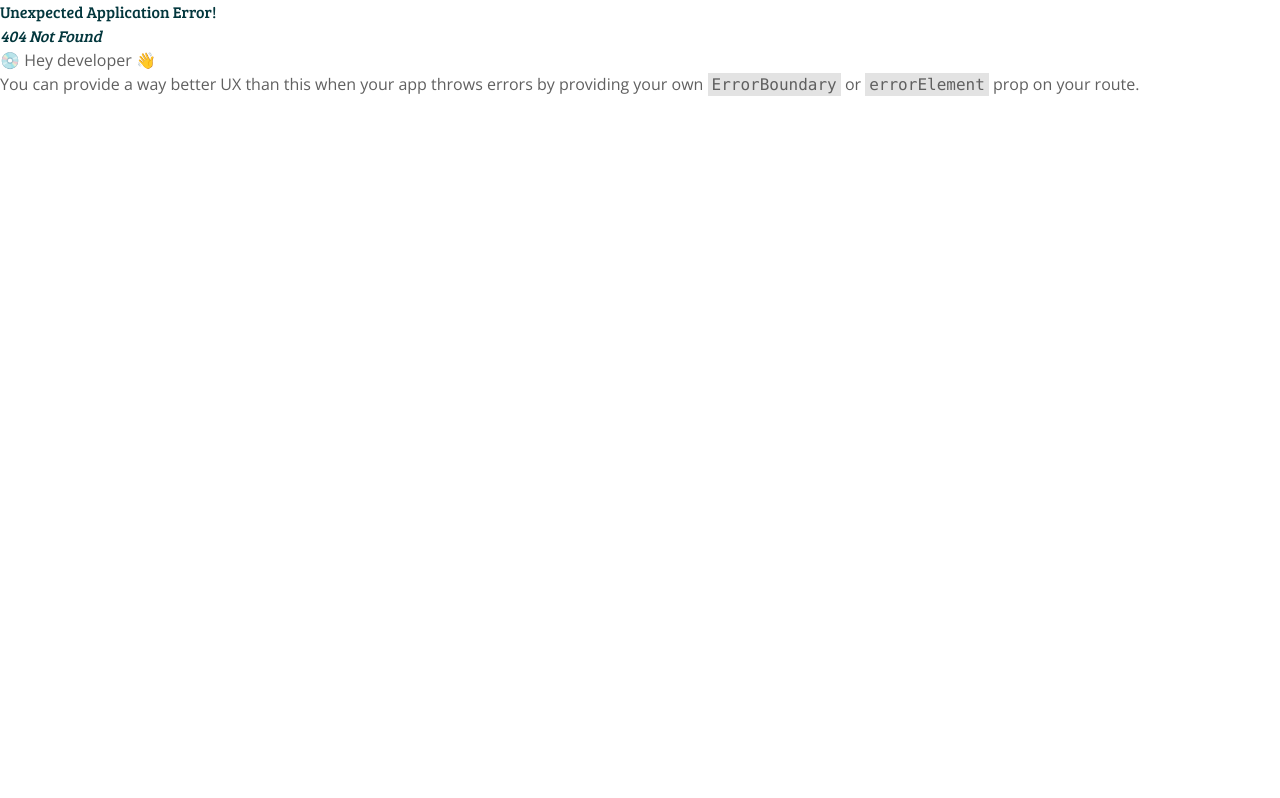
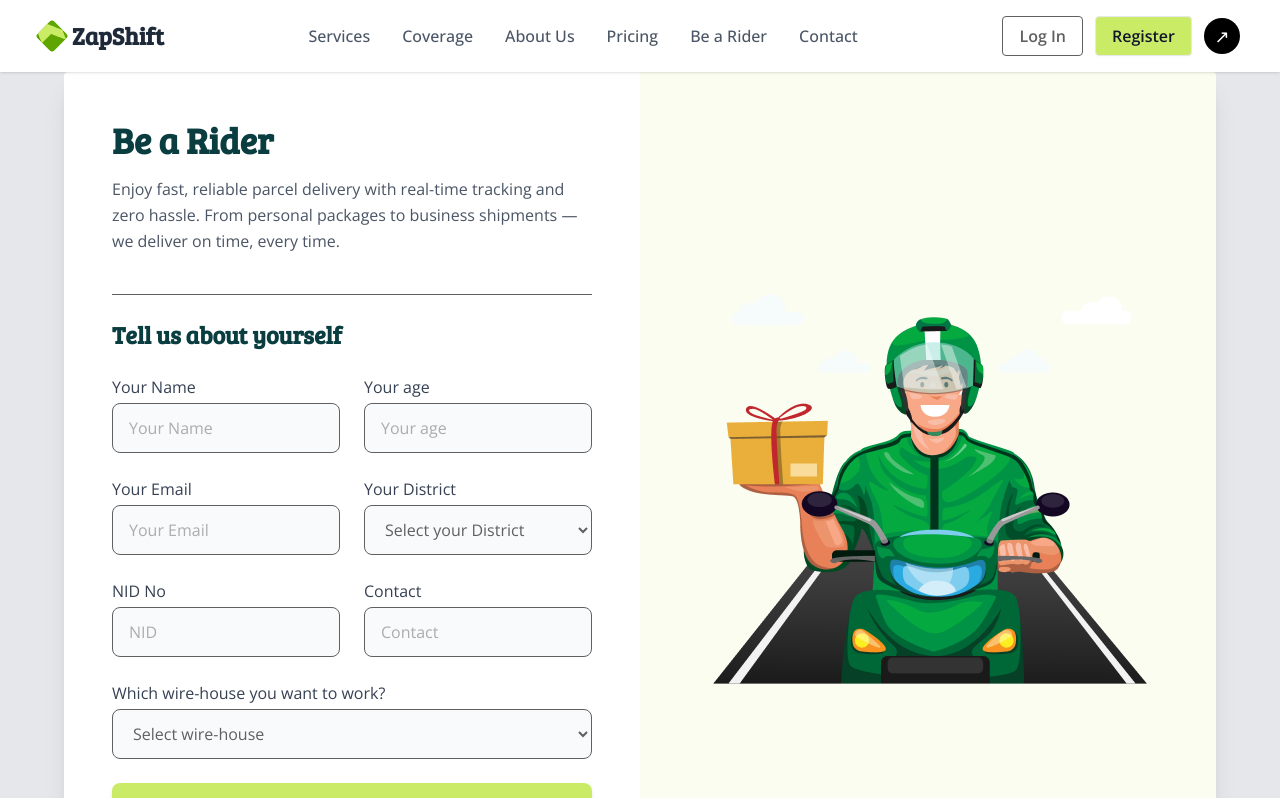
Before and after one commit to ziaul-hoque4820/zap-shift-client, a React (Vite) app: page /riderRegister in a window 1280 px wide. Before the commit this address had no page. Shown: the top 798 px of the page. Built offline with nearby package versions, Linux system fonts and the light colour scheme.

Commit message:
RiderRegister design and form validation done

```diff
--- a/src/layout/AuthLayout.jsx
+++ b/src/layout/AuthLayout.jsx
@@ -1,7 +1,7 @@
 import React from 'react'
 import { Link, Outlet } from 'react-router-dom'
 import Logo from '../assets/logo.png'
-import lideLogo from '../assets/authImage.png'
+import slideLogo from '../assets/authImage.png'
 
 function AuthLayout() {
     return (
@@ -21,7 +21,7 @@ function AuthLayout() {
                 <div className='hidden md:flex md:w-1/2 items-center bg-[#FAFDF0] justify-center p-12'>
                     <div className='text-center'>
                         <img
-                            src={lideLogo}
+                            src={slideLogo}
                             alt="Login Illustration"
                             className='w-full object-cover rounded-lg'
                         />
--- /dev/null
+++ b/src/pages/rider-register/RiderForm.jsx
@@ -0,0 +1,130 @@
+import React from "react";
+import { useForm } from "react-hook-form";
+
+function RiderForm() {
+    const { register, handleSubmit } = useForm();
+
+    const onSubmit = (data) => {
+        console.log("Rider Form Submitted:", data);
+    };
+
+    return (
+        <div className="w-full md:w-1/2 p-8 md:p-12">
+            {/* Title */}
+            <h1 className="text-4xl font-bold text-[#0A3D3F] mb-4">Be a Rider</h1>
+            <p className="text-gray-600 leading-relaxed mb-10">
+                Enjoy fast, reliable parcel delivery with real-time tracking and zero hassle.
+                From personal packages to business shipments — we deliver on time, every time.
+            </p>
+
+            <hr className="my-6" />
+
+            <h2 className="text-2xl font-semibold text-[#0A3D3F] mb-6">
+                Tell us about yourself
+            </h2>
+
+            {/* FORM START */}
+            <form onSubmit={handleSubmit(onSubmit)} className="space-y-6">
+                {/* GRID */}
+                <div className="grid grid-cols-1 md:grid-cols-2 gap-6">
+
+                    {/* Name */}
+                    <div>
+                        <label className="block text-gray-700 mb-1">Your Name</label>
+                        <input
+                            {...register("name")}
+                            type="text"
+                            placeholder="Your Name"
+                            className="w-full px-4 py-3 border rounded-lg bg-gray-50 focus:outline-none"
+                        />
+                    </div>
+
+                    {/* Age */}
+                    <div>
+                        <label className="block text-gray-700 mb-1">Your age</label>
+                        <input
+                            {...register("age")}
+                            type="number"
+                            placeholder="Your age"
+                            className="w-full px-4 py-3 border rounded-lg bg-gray-50 focus:outline-none"
+                        />
+                    </div>
+
+                    {/* Email */}
+                    <div>
+                        <label className="block text-gray-700 mb-1">Your Email</label>
+                        <input
+                            {...register("email")}
+                            type="email"
+                            placeholder="Your Email"
+                            className="w-full px-4 py-3 border rounded-lg bg-gray-50 focus:outline-none"
+                        />
+                    </div>
+
+                    {/* District */}
+                    <div>
+                        <label className="block text-gray-700 mb-1">Your District</label>
+                        <select
+                            {...register("district")}
+                            className="w-full px-4 py-3 border rounded-lg bg-gray-50 focus:outline-none"
+                        >
+                            <option>Select your District</option>
+                            <option>Dhaka</option>
+                            <option>Chattogram</option>
+                            <option>Khulna</option>
+                            <option>Rajshahi</option>
+                        </select>
+                    </div>
+
+                    {/* NID */}
+                    <div>
+                        <label className="block text-gray-700 mb-1">NID No</label>
+                        <input
+                            {...register("nid")}
+                            type="text"
+                            placeholder="NID"
+                            className="w-full px-4 py-3 border rounded-lg bg-gray-50 focus:outline-none"
+                        />
+                    </div>
+
+                    {/* Contact */}
+                    <div>
+                        <label className="block text-gray-700 mb-1">Contact</label>
+                        <input
+                            {...register("contact")}
+                            type="text"
+                            placeholder="Contact"
+                            className="w-full px-4 py-3 border rounded-lg bg-gray-50 focus:outline-none"
+                        />
+                    </div>
+
+                </div>
+
+                {/* Wirehouse Dropdown */}
+                <div>
+                    <label className="block text-gray-700 mb-1">
+                        Which wire-house you want to work?
+                    </label>
+                    <select
+                        {...register("wirehouse")}
+                        className="w-full px-4 py-3 border rounded-lg bg-gray-50 focus:outline-none"
+                    >
+                        <option>Select wire-house</option>
+                        <option>Warehouse 1</option>
+                        <option>Warehouse 2</option>
+                    </select>
+                </div>
+
+                {/* Submit Button */}
+                <button
+                    type="submit"
+                    className="w-full py-3 bg-[#CAEB66] hover:bg-[#b0cf52] text-heading font-semibold rounded-lg shadow-md transition-all transform hover:scale-105 focus:outline-none focus:ring-2 focus:ring-blue-500"
+                >
+                    Submit
+                </button>
+            </form>
+        </div>
+    );
+}
+
+export default RiderForm;
--- /dev/null
+++ b/src/pages/rider-register/RiderRegister.jsx
@@ -0,0 +1,30 @@
+import React from 'react'
+import riderLogo from '../../assets/agent-pending.png';
+import RiderForm from './RiderForm';
+
+function RiderRegister() {
+
+    return (
+        <div className='bg-gray-200 flex items-center justify-center'>
+            <div className='max-w-6xl w-full bg-white rounded-sm shadow-xl overflow-hidden flex flex-col md:flex-row'>
+
+                {/* Left Side - Form */}
+                <RiderForm />
+
+                {/*  Right Side - Image   */}
+                <div className='hidden md:flex md:w-1/2 items-center bg-[#FAFDF0] justify-center p-12'>
+                    <div className='text-center'>
+                        <img
+                            src={riderLogo}
+                            alt="Login Illustration"
+                            className='w-full object-cover rounded-lg'
+                        />
+                    </div>
+                </div>
+
+            </div>
+        </div>
+    )
+}
+
+export default RiderRegister
--- a/src/pages/share/Navbar.jsx
+++ b/src/pages/share/Navbar.jsx
@@ -21,7 +21,7 @@ function Navbar() {
                 <li><Link to="/coverage" className="hover:text-lime-500 text-[16px] font-medium">Coverage</Link></li>
                 <li><Link to="/about" className="hover:text-lime-500 text-[16px] font-medium">About Us</Link></li>
                 <li><Link to="/pricing" className="hover:text-lime-500 text-[16px] font-medium">Pricing</Link></li>
-                <li><Link to="/blog" className="hover:text-lime-500 text-[16px] font-medium">Blog</Link></li>
+                <li><Link to="/riderRegister" className="hover:text-lime-500 text-[16px] font-medium">Be a Rider</Link></li>
                 <li><Link to="/contact" className="hover:text-lime-500 text-[16px] font-medium">Contact</Link></li>
             </ul>
 
@@ -52,7 +52,7 @@ function Navbar() {
                         <li><Link to="/coverage" className="hover:text-lime-500 text-[16px] font-medium">Coverage</Link></li>
                         <li><Link to="/about" className="hover:text-lime-500 text-[16px] font-medium">About Us</Link></li>
                         <li><Link to="/pricing" className="hover:text-lime-500 text-[16px] font-medium">Pricing</Link></li>
-                        <li><Link to="/blog" className="hover:text-lime-500 text-[16px] font-medium">Blog</Link></li>
+                        <li><Link to="/riderRegister" className="hover:text-lime-500 text-[16px] font-medium">Be a Rider</Link></li>
                         <li><Link to="/contact" className="hover:text-lime-500 text-[16px] font-medium">Contact</Link></li>
                     </ul>
 
--- a/src/router/router.jsx
+++ b/src/router/router.jsx
@@ -7,6 +7,7 @@ import Register from "../pages/authentications/Register";
 import ForgotPassword from "../pages/authentications/ForgotPassword";
 import VerifyPassword from "../pages/authentications/VerifyPassword";
 import ResetPassword from "../pages/authentications/ResetPassword";
+import RiderRegister from "../pages/rider-register/RiderRegister";
 
 const router = createBrowserRouter([
     {
@@ -16,6 +17,10 @@ const router = createBrowserRouter([
             {
                 index: true,
                 element: <Home />
+            },
+            {
+                path: 'riderRegister',
+                Component: RiderRegister
             },
         ]
     },
```
